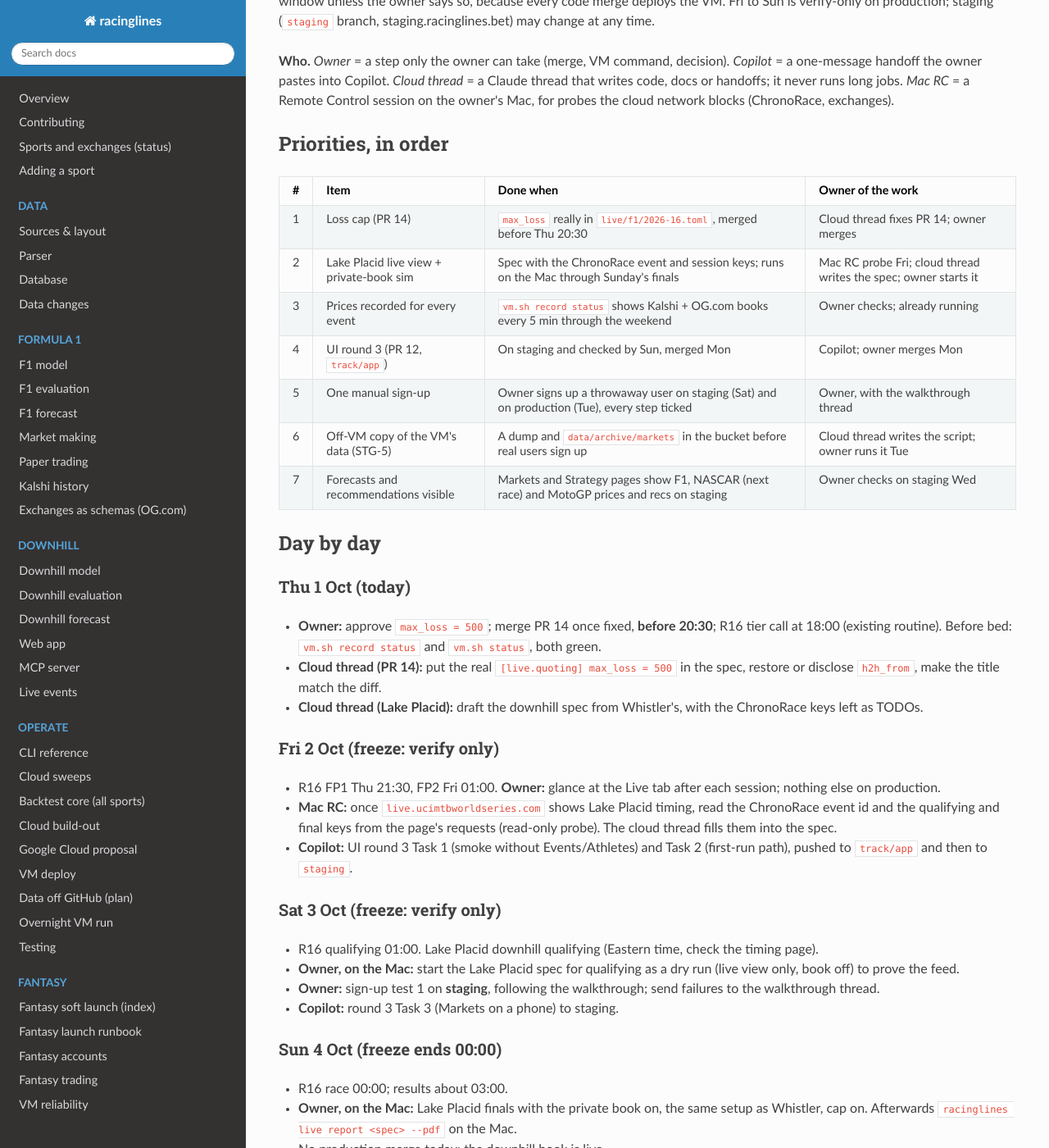
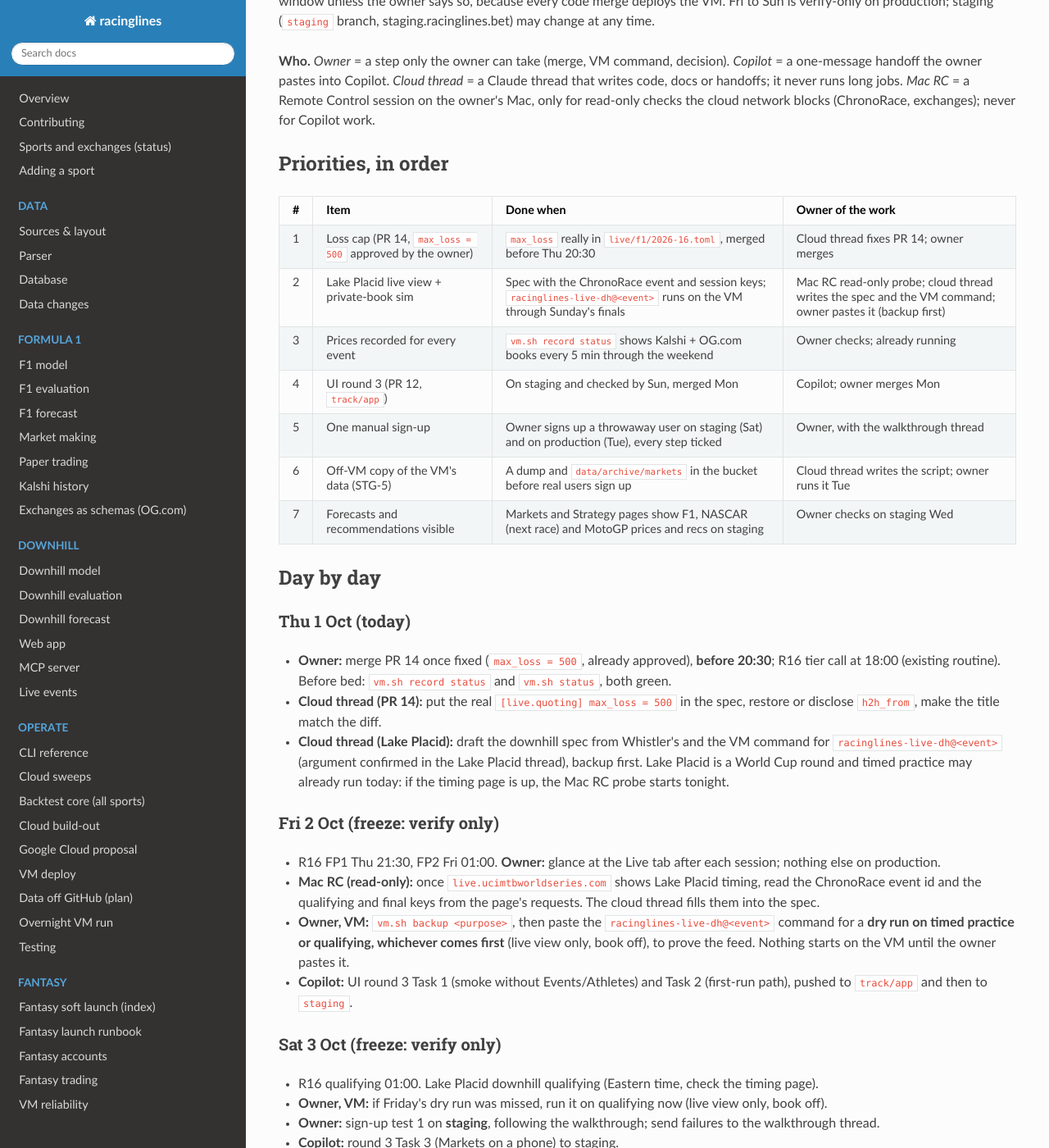
Before and after one commit to lalligagger/racinglines-public, an MkDocs documentation site: the page built from docs/launch-sprint.md, in a window 1280 px wide and 1400 px high, scrolled down 411 px. Shown: the whole window at 82% size. Built offline with MkDocs 1.6.1, drawn with Linux system fonts in a browser that asks for light colours; nearby versions of some CDN libraries; some of the changed text lies outside the part shown.

Commit message:
[docs] Launch sprint: cap already approved, Lake Placid on the VM unit, dry run Friday
Co-Authored-By: Claude Opus 5.5 <noreply@anthropic.com>
Claude-Session: https://claude.ai/code/session_01FVxxrVhXxugVhPNgitw9BF

```diff
--- a/docs/launch-sprint.md
+++ b/docs/launch-sprint.md
@@ -15,14 +15,15 @@ production; staging (`staging` branch, staging.racinglines.bet) may change at an
 
 **Who.** *Owner* = a step only the owner can take (merge, VM command, decision). *Copilot* = a one-message handoff the
 owner pastes into Copilot. *Cloud thread* = a Claude thread that writes code, docs or handoffs; it never runs long jobs.
-*Mac RC* = a Remote Control session on the owner's Mac, for probes the cloud network blocks (ChronoRace, exchanges).
+*Mac RC* = a Remote Control session on the owner's Mac, only for read-only checks the cloud network blocks
+(ChronoRace, exchanges); never for Copilot work.
 
 ## Priorities, in order
 
 | # | Item | Done when | Owner of the work |
 |---|---|---|---|
-| 1 | Loss cap (PR 14) | `max_loss` really in `live/f1/2026-16.toml`, merged before Thu 20:30 | Cloud thread fixes PR 14; owner merges |
-| 2 | Lake Placid live view + private-book sim | Spec with the ChronoRace event and session keys; runs on the Mac through Sunday's finals | Mac RC probe Fri; cloud thread writes the spec; owner starts it |
+| 1 | Loss cap (PR 14, `max_loss = 500` approved by the owner) | `max_loss` really in `live/f1/2026-16.toml`, merged before Thu 20:30 | Cloud thread fixes PR 14; owner merges |
+| 2 | Lake Placid live view + private-book sim | Spec with the ChronoRace event and session keys; `racinglines-live-dh@<event>` runs on the VM through Sunday's finals | Mac RC read-only probe; cloud thread writes the spec and the VM command; owner pastes it (backup first) |
 | 3 | Prices recorded for every event | `vm.sh record status` shows Kalshi + OG.com books every 5 min through the weekend | Owner checks; already running |
 | 4 | UI round 3 (PR 12, `track/app`) | On staging and checked by Sun, merged Mon | Copilot; owner merges Mon |
 | 5 | One manual sign-up | Owner signs up a throwaway user on staging (Sat) and on production (Tue), every step ticked | Owner, with the walkthrough thread |
@@ -33,33 +34,37 @@ owner pastes into Copilot. *Cloud thread* = a Claude thread that writes code, do
 
 ### Thu 1 Oct (today)
 
-- **Owner:** approve `max_loss = 500`; merge PR 14 once fixed, **before 20:30**; R16 tier call at 18:00 (existing
+- **Owner:** merge PR 14 once fixed (`max_loss = 500`, already approved), **before 20:30**; R16 tier call at 18:00 (existing
   routine). Before bed: `vm.sh record status` and `vm.sh status`, both green.
 - **Cloud thread (PR 14):** put the real `[live.quoting] max_loss = 500` in the spec, restore or disclose `h2h_from`,
   make the title match the diff.
-- **Cloud thread (Lake Placid):** draft the downhill spec from Whistler's, with the ChronoRace keys left as TODOs.
+- **Cloud thread (Lake Placid):** draft the downhill spec from Whistler's and the VM command for
+  `racinglines-live-dh@<event>` (argument confirmed in the Lake Placid thread), backup first. Lake Placid is a World
+  Cup round and timed practice may already run today: if the timing page is up, the Mac RC probe starts tonight.
 
 ### Fri 2 Oct (freeze: verify only)
 
 - R16 FP1 Thu 21:30, FP2 Fri 01:00. **Owner:** glance at the Live tab after each session; nothing else on production.
-- **Mac RC:** once `live.ucimtbworldseries.com` shows Lake Placid timing, read the ChronoRace event id and the
-  qualifying and final keys from the page's requests (read-only probe). The cloud thread fills them into the spec.
+- **Mac RC (read-only):** once `live.ucimtbworldseries.com` shows Lake Placid timing, read the ChronoRace event id
+  and the qualifying and final keys from the page's requests. The cloud thread fills them into the spec.
+- **Owner, VM:** `vm.sh backup <purpose>`, then paste the `racinglines-live-dh@<event>` command for a **dry run on
+  timed practice or qualifying, whichever comes first** (live view only, book off), to prove the feed. Nothing
+  starts on the VM until the owner pastes it.
 - **Copilot:** UI round 3 Task 1 (smoke without Events/Athletes) and Task 2 (first-run path), pushed to `track/app`
   and then to `staging`.
 
 ### Sat 3 Oct (freeze: verify only)
 
 - R16 qualifying 01:00. Lake Placid downhill qualifying (Eastern time, check the timing page).
-- **Owner, on the Mac:** start the Lake Placid spec for qualifying as a dry run (live view only, book off) to prove the
-  feed.
+- **Owner, VM:** if Friday's dry run was missed, run it on qualifying now (live view only, book off).
 - **Owner:** sign-up test 1 on **staging**, following the walkthrough; send failures to the walkthrough thread.
 - **Copilot:** round 3 Task 3 (Markets on a phone) to staging.
 
 ### Sun 4 Oct (freeze ends 00:00)
 
 - R16 race 00:00; results about 03:00.
-- **Owner, on the Mac:** Lake Placid finals with the private book on, the same setup as Whistler, cap on.
-  Afterwards `racinglines live report <spec> --pdf` on the Mac.
+- **Owner, VM:** Lake Placid finals on `racinglines-live-dh@<event>` with the private book on, the same setup as
+  Whistler, cap on. Afterwards stop the unit and run `racinglines live report <spec> --pdf` on the VM.
 - No production merge today: the downhill book is live.
 
 ### Mon 5 Oct (merge day)
@@ -95,8 +100,7 @@ owner pastes into Copilot. *Cloud thread* = a Claude thread that writes code, do
 
 | Decision | When | Recommendation |
 |---|---|---|
-| `max_loss = 500` on the R16 book | Thu before 20:30 | Yes (Baku rehearsal: +$5,337, worst race -$559, against +$6,935 and -$2,400 uncapped) |
-| Lake Placid runs on the Mac, not the VM | Fri | Mac: `vm.sh live` is F1-only and Whistler ran from the Mac |
+| Paste the Lake Placid VM command (backup, then `racinglines-live-dh@<event>`) | Fri, when timing is up | Yes, dry run first with the book off |
 | Downhill book loss cap | Sat | Use the same 500 if the downhill spec takes `max_loss`; if it doesn't, run it as a sim with no exchange link (it has none) |
 | Launch scope | Mon | The MVP demo above; the full fantasy trading build (book, exchange, settlement) moves to the 22 Oct fallback date |
 | STG-5 off-VM copy before inviting users | Tue | Yes: the VM disk is the only copy of the newest data |
```
